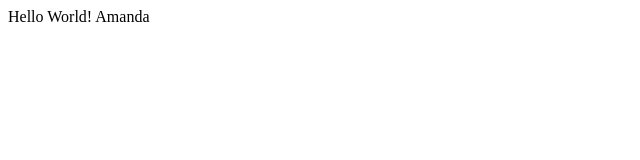
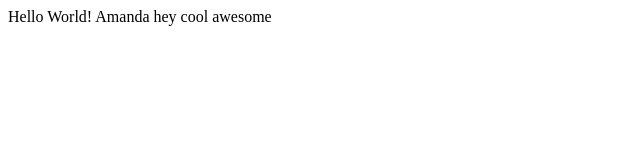
Before and after one commit to crossproducts/Flavorful, a plain HTML site: page About.html in a window 1280 px wide. Shown: the whole page, without its empty margins (0-640 px from the left). Drawn offline with Linux system fonts and the light colour scheme.

Commit message:
Add useful info

```diff
--- a/About.html
+++ b/About.html
@@ -3,5 +3,8 @@
     <body>
         Hello World!
         Amanda
+        hey
+        cool
+        awesome
     </body>
 </html>
```
Also changed, not shown: 1 other file.
